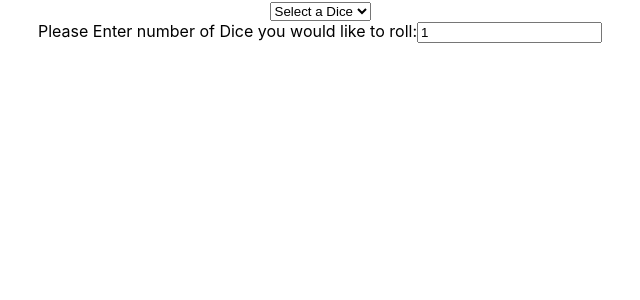
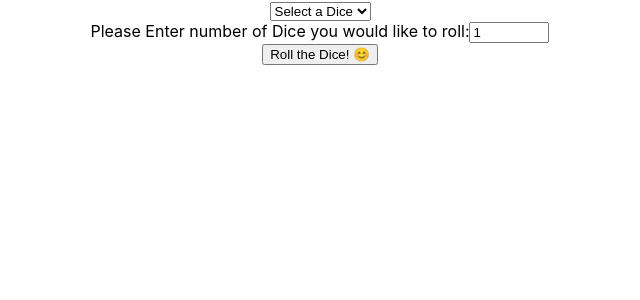
Before and after one commit to nonconventional/dice-roller, a React (Create React App) app: page / in a window 1280 px wide. Shown: the top 300 px of the page, without its empty margins (320-960 px from the left). Built offline with nearby package versions, Linux system fonts and the light colour scheme.

Commit message:
Feature: Roll the dice (#8)
* Add button to roll dice with selected values

```diff
--- a/src/App.js
+++ b/src/App.js
@@ -3,8 +3,9 @@ import './App.css';
 
 class App extends Component {
   state = {
+    diceRolls: [],
+    numDice: 1,
     numSides: 0,
-    numDice: 1,
   };
 
   handleChange = event => {
@@ -15,9 +16,26 @@ class App extends Component {
     });
   };
 
+  handleClick = event => {
+    event.preventDefault();
+
+    const { numDice, numSides } = this.state;
+    let diceRolls = [];
+
+    for (let i = 0; i < numDice; i++) {
+      const diceRoll = Math.floor(Math.random() * numSides) + 1;
+      diceRolls.push(diceRoll);
+    }
+
+    this.setState({ diceRolls });
+  };
+
   render() {
+    const numDice = this.state.numDice;
     const numSides = this.state.numSides;
-    const numDice = this.state.numDice;
+    const diceRolls = this.state.diceRolls;
+
+    let total = 0;
 
     return (
       <div className="App">
@@ -29,6 +47,7 @@ class App extends Component {
           <option value={10}>D10</option>
           <option value={12}>D12</option>
           <option value={20}>D20</option>
+          <option value={100}>D100</option>
         </select>
         <br />
         <label htmlFor="numDice">
@@ -38,10 +57,33 @@ class App extends Component {
           id="numDice"
           name="numDice"
           min="1"
+          max="10000"
           onChange={this.handleChange}
           type="number"
           value={numDice}
         />
+        <br />
+        <button onClick={this.handleClick}>{'Roll the Dice! 😊'}</button>
+        <br />
+        {diceRolls.length > 0 && (
+          <React.Fragment>
+            <span>{'Here bee yar rollss!!!'}</span>
+            <br />
+            {diceRolls.map((diceRoll, index) => {
+              total += diceRoll;
+              return (
+                <React.Fragment>
+                  <span>{'Dice Roll #' + (index + 1) + ': ' + diceRoll}</span>
+                  <br />
+                </React.Fragment>
+              );
+            })}
+            <br />
+            <span>
+              <strong>{'Total: ' + total}</strong>
+            </span>
+          </React.Fragment>
+        )}
       </div>
     );
   }
```
